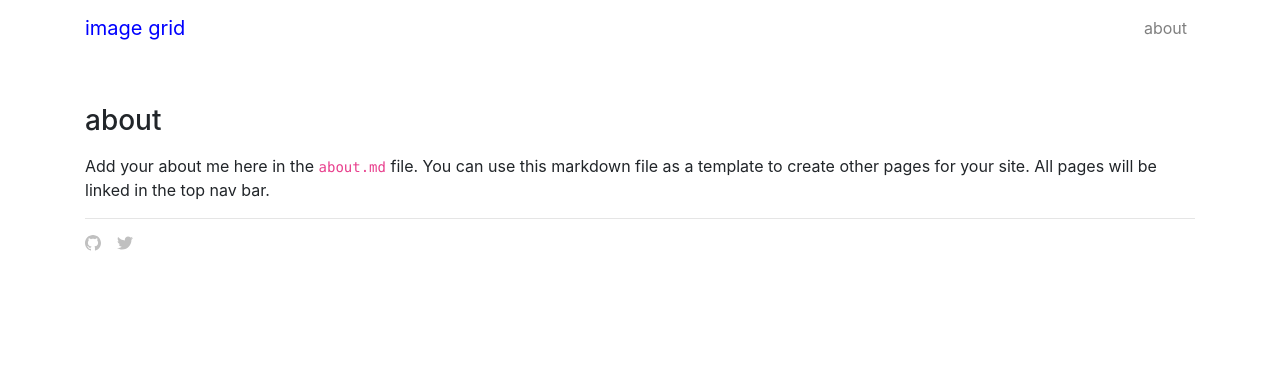
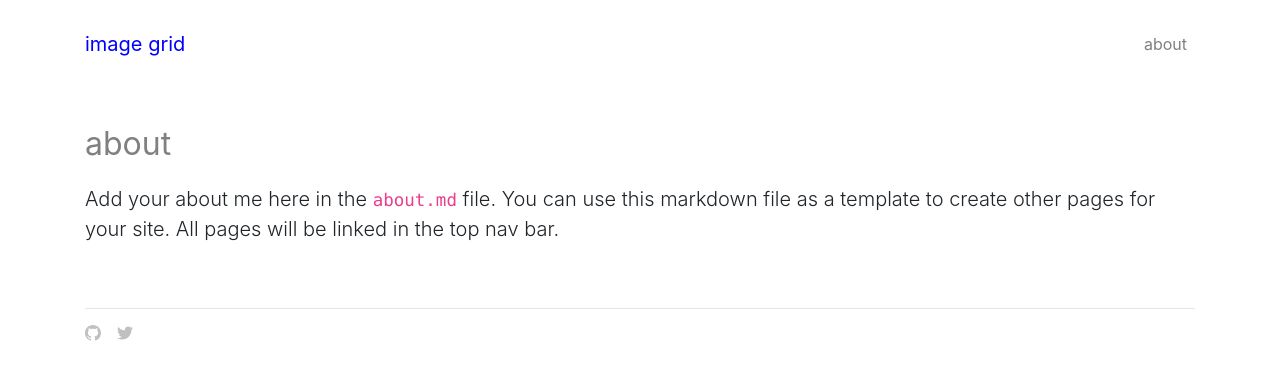
Before and after one commit to jirrian/jekyll-theme-image-grid, a Jekyll site: the page built from about.md, in a window 1280 px wide. Shown: the top 380 px of the page. Built offline with Jekyll 4.4.1, drawn with Linux system fonts in a browser that asks for light colours; nearby versions of some CDN libraries.

Commit message:
added styling to pages and header nav

```diff
--- a/_includes/header.html
+++ b/_includes/header.html
@@ -1,6 +1,6 @@
 <header class='header'>
-	<div class="container">
-		<nav class="navbar sticky-top navbar-expand-lg navbar-light" style="background: #ffffff;">
+		<nav class="navbar sticky-top navbar-expand-lg navbar-light">
+			<div class="container"><!-- remove this container class for a full width nav bar -->
 				<a class="navbar-brand" href="/">{{ site.title | escape }}</a>
 				{% if site.pages.size > 0 %}
 				  <button class="navbar-toggler" type="button" data-toggle="collapse" data-target="#navbarNav" aria-controls="navbarNav" aria-expanded="false" aria-label="Toggle navigation">
@@ -18,6 +18,6 @@
 				    </div>
 				  </div>
 				{% endif %}
+			</div>
 		</nav>
-	</div>
 </header>
--- a/_layouts/page.html
+++ b/_layouts/page.html
@@ -3,9 +3,9 @@ layout: default
 ---
 
 <div class="mt-5">
-	<h3>{{ page.title }}</h3>
+	<div class="page-title">{{ page.title }}</div>
 
-	<p class="lead">
+	<div class="lead">
 		{{ content }}
-	</p>
+	</div>
 </div>
--- a/_sass/style.scss
+++ b/_sass/style.scss
@@ -3,11 +3,16 @@ $body-bg-color: white;	// background color
 $header-title-color: blue;	// color of title of website
 $header-bg-color: white;	// color of nav bar
 $footer-color: silver;	// color of footer icons
-$post-title-color: gray;	// color of post and page titles
+$post-title-color: gray;	// color of post titles
 $post-date-color: darkgray;	// color of post dates
+$page-title-color: gray; // color of page titles
 
-.header {
-  padding: 0px 0;	// edit to move nav bar up or down
+body{
+	background-color: white;
+}
+
+.header .container {
+  	padding-top: 1em; // edit to move nav bar up or down
 }
 
 .navbar-light .navbar-brand{
@@ -15,8 +20,11 @@ $post-date-color: darkgray;	// color of post dates
 }
 
 .navbar {
-	padding-right: 0px;
-	padding-left: 0px;
+	background-color: white;
+}
+
+.footer{
+	margin-top: 4em;
 }
 
 .social-media-list li{
@@ -98,3 +106,9 @@ $post-date-color: darkgray;	// color of post dates
 .post-text-container{
 	margin-top: 0.5em;	// edit to move post title/date/content up or down
 }
+
+.page-title{
+	font-size: 2em;
+	color: $page-title-color;
+	margin-bottom: 0.5em;
+}
```
Lines whose indentation alone changed are shown as unchanged.
